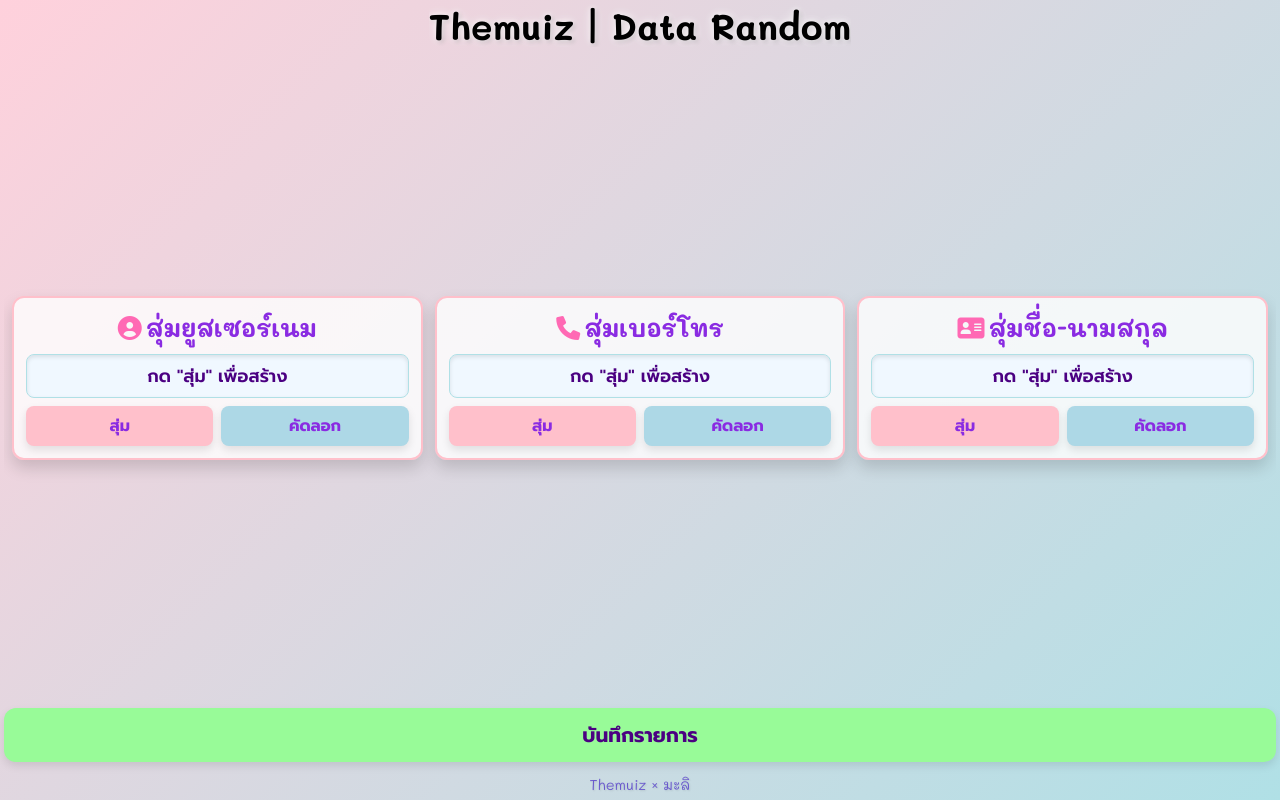
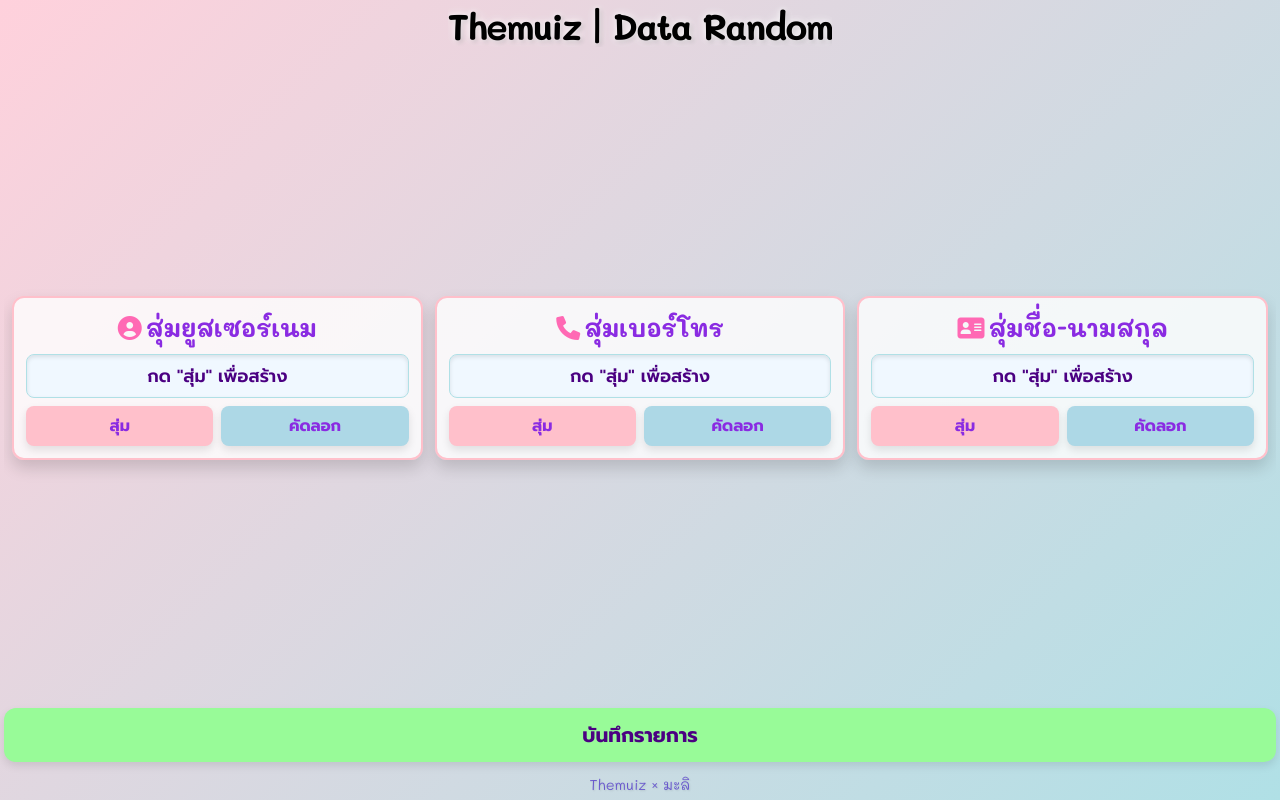
Before and after one commit to themuiz99/themuiz-data-random-2, a plain HTML site: page index.html in a window 1280 px wide. Drawn offline with nearby package versions, Linux system fonts and the light colour scheme.

Commit message:
Update index.html

```diff
--- a/index.html
+++ b/index.html
@@ -37,6 +37,7 @@
             white-space: nowrap; /* ทำให้ข้อความอยู่ในบรรทัดเดียว */
             overflow: hidden; /* ซ่อนส่วนที่เกิน */
             text-overflow: ellipsis; /* แสดง ... ถ้าข้อความยาวเกิน */
+            letter-spacing: -0.05em; /* ลดระยะห่างระหว่างตัวอักษร */
             /* เพิ่ม text-shadow เพื่อสร้างความฟุ้งรอบขอบ */
             text-shadow:
                 0 0 5px rgba(255, 255, 255, 0.7), /* เงาสีขาวฟุ้งๆ */
```
